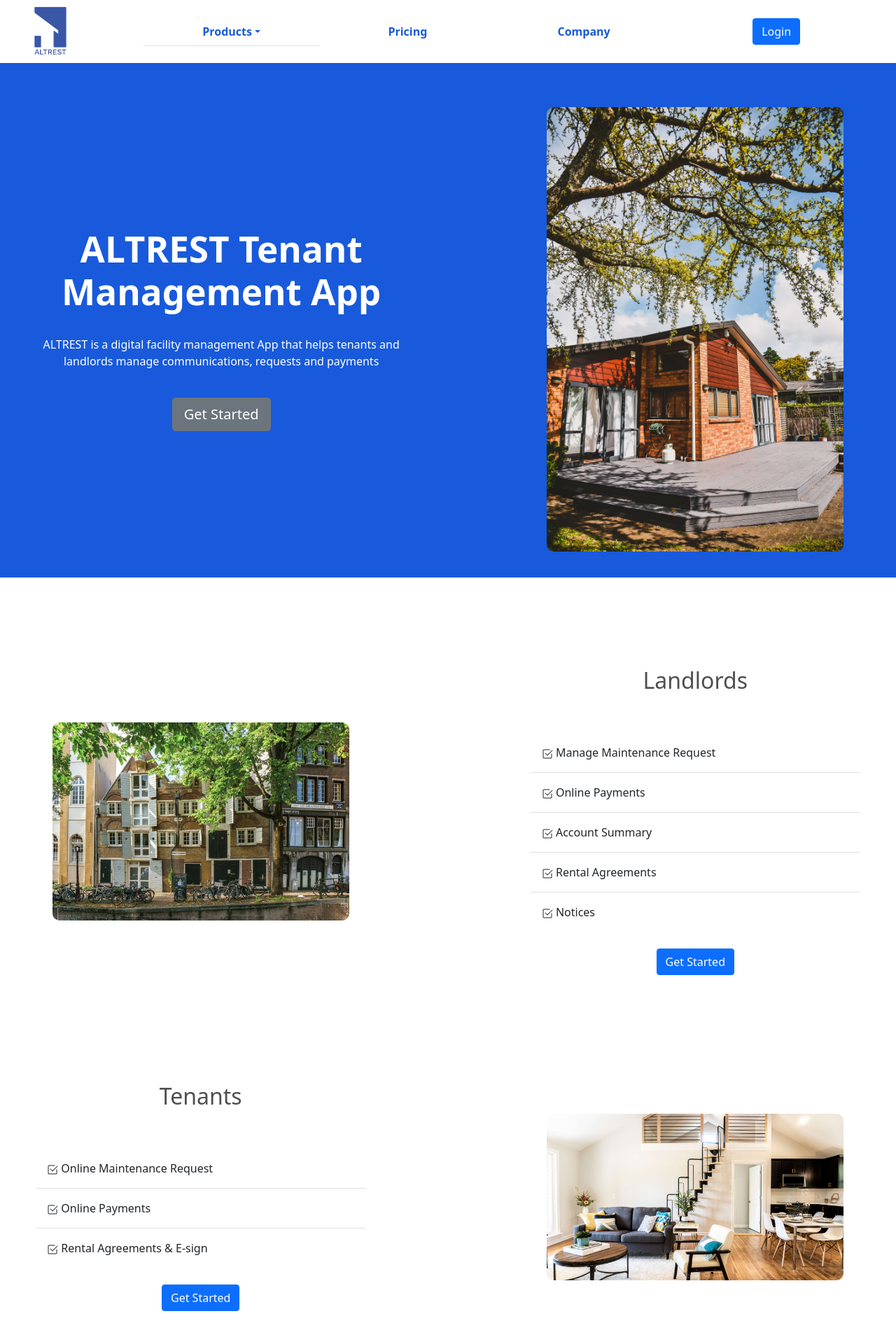
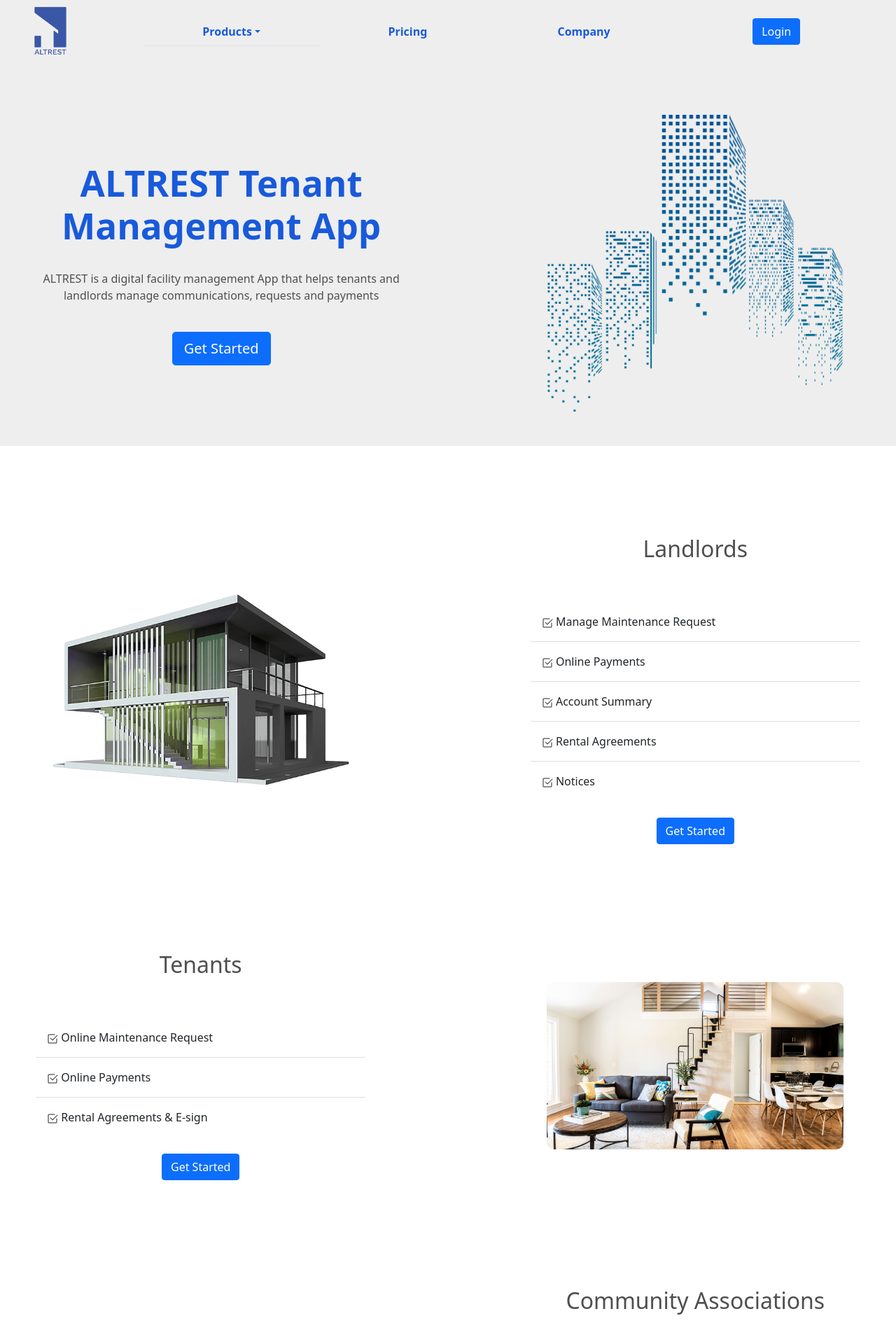
Before and after one commit to seyeonigbinde/Altrest-Tenant-App-FrontEnd-2, a React (Create React App) app: page / in a window 1280 px wide. Shown: the top 1920 px of the page at 70% size. Built offline with nearby package versions, Linux system fonts and the light colour scheme.

Commit message:
additional styling and API

```diff
--- a/src/components/Community.js
+++ b/src/components/Community.js
@@ -2,7 +2,7 @@
 import community from '../images/community.jpeg'
 import community_1 from '../images/community_1.jpeg'
 import community_2 from '../images/community_2.jpeg'
-import { BrowserRouter as Router, Link } from "react-router-dom"
+import { Link } from "react-router-dom"
 
 const Community = ()=> {
 
--- a/src/components/Footer.js
+++ b/src/components/Footer.js
@@ -1,5 +1,5 @@
 import React from 'react';
-import { BrowserRouter as Router, Link } from "react-router-dom";
+import { Link } from "react-router-dom";
 
 
 const Footer = ()=> {
--- a/src/components/Home.js
+++ b/src/components/Home.js
@@ -1,11 +1,11 @@
 import React from 'react'
 import top_img_1 from '../images/top_img_1.jpeg'
-import top_img_4 from '../images/top_img_4.jpeg'
-import features_1 from '../images/features_1.jpeg'
+import banner_image from '../images/banner_image.png'
+import tenant_home from '../images/tenant_home.png'
 import features_2 from '../images/features_2.jpeg'
 import features_3 from '../images/features_3.jpeg'
 import * as Icon from 'react-bootstrap-icons'
-import { BrowserRouter as Router, Link } from "react-router-dom"
+import {  Link } from "react-router-dom"
 
 
 const Home = ()=> {
@@ -16,15 +16,15 @@
           <div className="top_content">
               <h1><strong>ALTREST Tenant Management App</strong></h1><br/>
               <p>ALTREST is a digital facility management App that helps tenants and landlords manage communications, requests and payments </p><br/>
-              <Link to='/signup'><button className="btn btn-lg btn-secondary">Get Started</button></Link>
+              <Link to='/signup'><button className="btn btn-lg btn-primary">Get Started</button></Link>
           </div>
           <div className="top_image">
-              <img src={top_img_4} alt="top_image"/>
+              <img src={banner_image} alt="top_image"/>
           </div>
           </section>
           <section className="middlepage">
-          <div className="top_image">
-              <img src={features_1} alt="top_image"/>
+          <div className="body_image">
+              <img src={tenant_home} alt="top_image"/>
           </div>
           <div className="services_items">
             <h2>Landlords</h2>
@@ -50,12 +50,12 @@
                 </ul><br/>
                 <Link>  <button className=" btn btn-primary">Get Started</button></Link>
           </div>
-          <div className="top_image">
+          <div className="body_image">
               <img src={top_img_1} alt="top_image"/>
           </div>
         </section>
         <section className="middlepage">
-        <div className="top_image">
+        <div className="body_image">
               <img src={features_2} alt="top_image"/>
           </div>
           <div className="services_items">
@@ -84,7 +84,7 @@
                 </ul><br/>
                 <Link> <button className=" btn btn-primary">Get Started</button></Link>
           </div>
-          <div className="top_image">
+          <div className="body_image">
               <img src={features_3} alt="top_image"/>
           </div>
         </section>
--- a/src/components/Landlords.js
+++ b/src/components/Landlords.js
@@ -2,7 +2,7 @@
 import features_1 from '../images/features_1.jpeg'
 import landlord from '../images/landlord.jpeg'
 import landlord_1 from '../images/landlord_1.jpeg'
-import { BrowserRouter as Router, Link } from "react-router-dom";
+import { Link } from "react-router-dom";
 
 const Landlords = ()=> {
 
--- a/src/components/Login.js
+++ b/src/components/Login.js
@@ -3,7 +3,7 @@
 import { useHistory, Link } from 'react-router-dom';
 
   const credentials={
-    username: "",
+    email: "",
     password: ""
 }
 const Login = () => {
@@ -22,11 +22,10 @@
 
   const login = e => {
     e.preventDefault();
-
-      axios.post('https://tt16-secret-recipes.herokuapp.com/api/auth/login', userLogin)
+      axios.post('https://altrest-app.herokuapp.com/api/auth/login', userLogin)
         .then(res=>{
         localStorage.setItem("token", res.data.token);
-          push('/dashboard');
+          push('/');
           console.log("Clicked")
         })
           .catch(err=>{
@@ -44,15 +43,15 @@
 
         <form onSubmit={login}>
         <div className="form-group form-label mt-3">
-          <label htmlFor="username">Username:  </label>
+          <label htmlFor="email">Email Address:  </label>
           <input
             className="form-control"
             type="text"
-            name="username"
-            data-testid="username"
-            value={userLogin.username}
+            name="email"
+            data-testid="email"
+            value={userLogin.email}
             onChange={handleChange}
-            placeholder ="Enter Username"
+            placeholder ="Enter Email Address"
           />
           </div>
          <div className="form-group form-label mt-3">
--- a/src/components/ServicePro.js
+++ b/src/components/ServicePro.js
@@ -2,7 +2,7 @@
 import features_3 from '../images/features_3.jpeg'
 import servicepro_1 from '../images/servicepro_1.jpeg'
 import servicepro_2 from '../images/servicepro_2.jpeg'
-import { BrowserRouter as Router, Link } from "react-router-dom";
+import { Link } from "react-router-dom";
 
 
 const ServicePro = ()=> {
--- a/src/components/Signup.js
+++ b/src/components/Signup.js
@@ -20,7 +20,7 @@
     role:'',
   }
 
-const Signup = (props) => {
+const Signup = () => {
     const { push } = useHistory();
 
     const [formValues, setFormValues] = useState(initialFormValues)
@@ -60,7 +60,7 @@
             role: formValues.role.trim(),
           }
 
-          axios.post('https://tt16-secret-recipes.herokuapp.com/api/auth/register', newUser)
+          axios.post('https://altrest-app.herokuapp.com/api/auth/register', newUser)
             .then( res => {
               console.log(res)
               push('/login')
--- a/src/components/Tenants.js
+++ b/src/components/Tenants.js
@@ -1,7 +1,7 @@
 import React from 'react'
 import tenants from '../images/tenants.jpeg'
 import tenant_1 from '../images/tenant_1.jpeg'
-import { BrowserRouter as Router, Link } from "react-router-dom"
+import { Link } from "react-router-dom"
 
 const Tenants = ()=> {
 
--- a/src/index.css
+++ b/src/index.css
@@ -46,6 +46,7 @@
   width: 100%;
   display: flex;
   justify-content: space-between;
+  background-color: #eee;
 
 }
 .logo{
@@ -86,26 +87,31 @@
   font-size: .9rem;
 }
 .homepage{
-  background-color: #185adb;
+  background-color: #eee;
   width:100%;
   padding: 4% 4% 2%;
   display: flex;
   justify-content: space-between;
-  color: #fff;
+  color: #4f4f4f;
   align-items: center;
 }
-.top_image{
+.top_image, .body_image{
   width:40%;
-  padding: 1% 2%;
+  padding: 2% 2%;
 }
 .top_image img{
  border-radius: 10px;
+ filter: brightness(60%);
 }
+.body_image img{
+  border-radius: 10px;
+ }
 .top_content{
   width: 45%;
 }
 .top_content h1{
   font-size: 3.2rem;
+  color: #185adb;
 }
 .middlepage{
   background-color: #fff;
@@ -126,6 +132,7 @@
 }
 .howitworks h3{
   font-size: 1.6rem;
+  color: #185adb;
 }
 .howitworks-container{
   margin-bottom: 3%;
```
Also changed, not shown: src/App.js (+11 -11 lines), src/images/banner_image.png (added), src/images/tenant_home.png (added).
